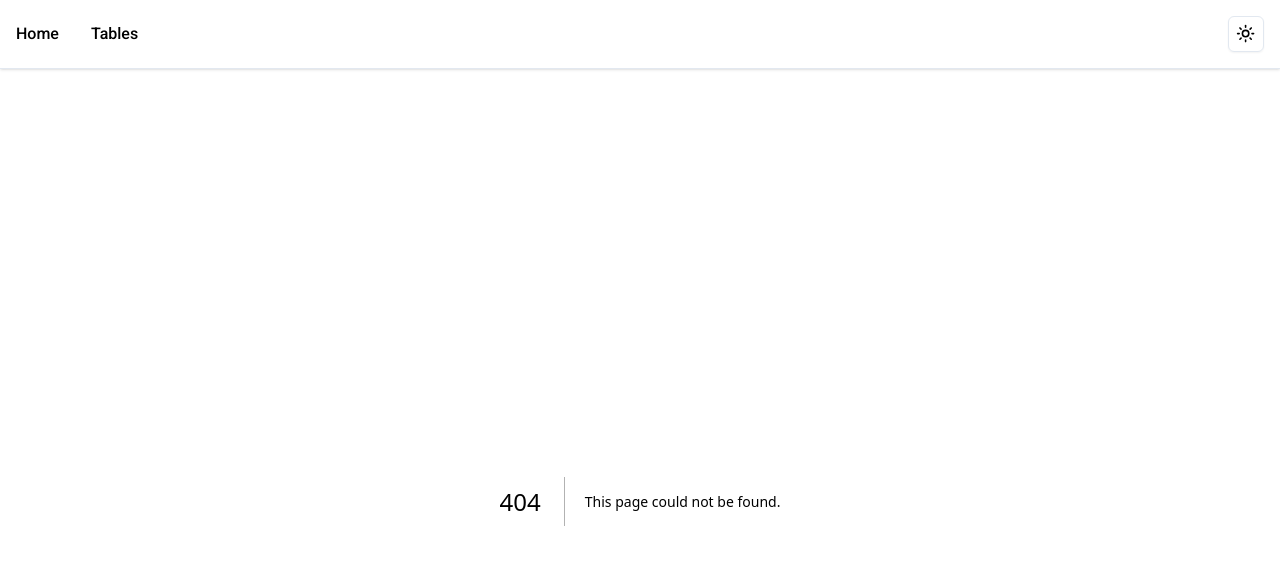
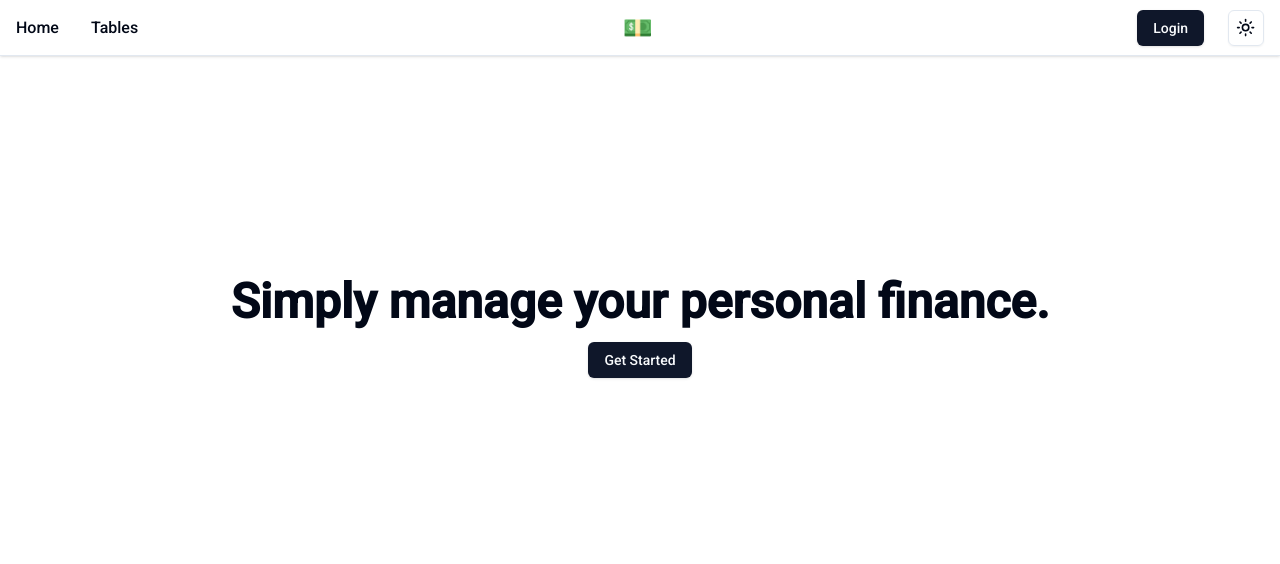
Before and after one commit to marginalfriend/personal-finance, a Next.js app: page / in a window 1280 px wide. Before the commit this address had no page. Shown: the top 564 px of the page. Built offline with nearby package versions, Linux system fonts and the light colour scheme.

Commit message:
landing page

```diff
--- a/app/globals.css
+++ b/app/globals.css
@@ -2,8 +2,17 @@
 @tailwind components;
 @tailwind utilities;
 
+body {
+  min-height: 100vh;
+}
+
 main {
-  padding: 32px
+  padding: 32px;
+  min-height: 100%;
+}
+
+a {
+  font-size: medium;
 }
 
 @layer base {
--- /dev/null
+++ b/app/page.tsx
@@ -0,0 +1,14 @@
+import { Button } from "@/components/ui/button";
+
+export default function Page() {
+  return (
+    <main className="h-[60vh] items-center">
+      <div className="flex flex-col items-center justify-center h-[100%]">
+        <h1 className="text-5xl font-bold mb-4 text-gray
+        dark:text-white">Simply manage your personal finance.
+        </h1>
+        <Button>Get Started</Button>
+      </div>
+    </main>
+  )
+}
--- /dev/null
+++ b/components/login-button.tsx
@@ -0,0 +1,7 @@
+import { Button } from "./ui/button"
+
+export function LoginButton() {
+  return (
+    <Button>Login</Button>
+  )
+}
--- a/components/nav.tsx
+++ b/components/nav.tsx
@@ -1,14 +1,19 @@
+import { LoginButton } from "./login-button";
 import { ModeToggle } from "./theme-switch";
 
 export function Nav() {
   return (
-    <header className="w-[100vw] h-auto p-4 m-0 mb-8 z-50 border-b shadow">
-      <nav className="flex justify-between items-center">
+    <header className="w-[100vw] h-14 p-4 m-0 mb-8 z-50 border-b shadow">
+      <nav className="flex justify-between items-center h-[100%]">
         <div className="flex flex-row space-x-8">
           <a href="/">Home</a>
           <a href="/cashflow-tables">Tables</a>
         </div>
-        <ModeToggle />
+        <p className="text-2xl">💵</p>
+        <div className="flex flex-row space-x-6">
+          <LoginButton />
+          <ModeToggle />
+        </div>
       </nav>
     </header>
   );
```
